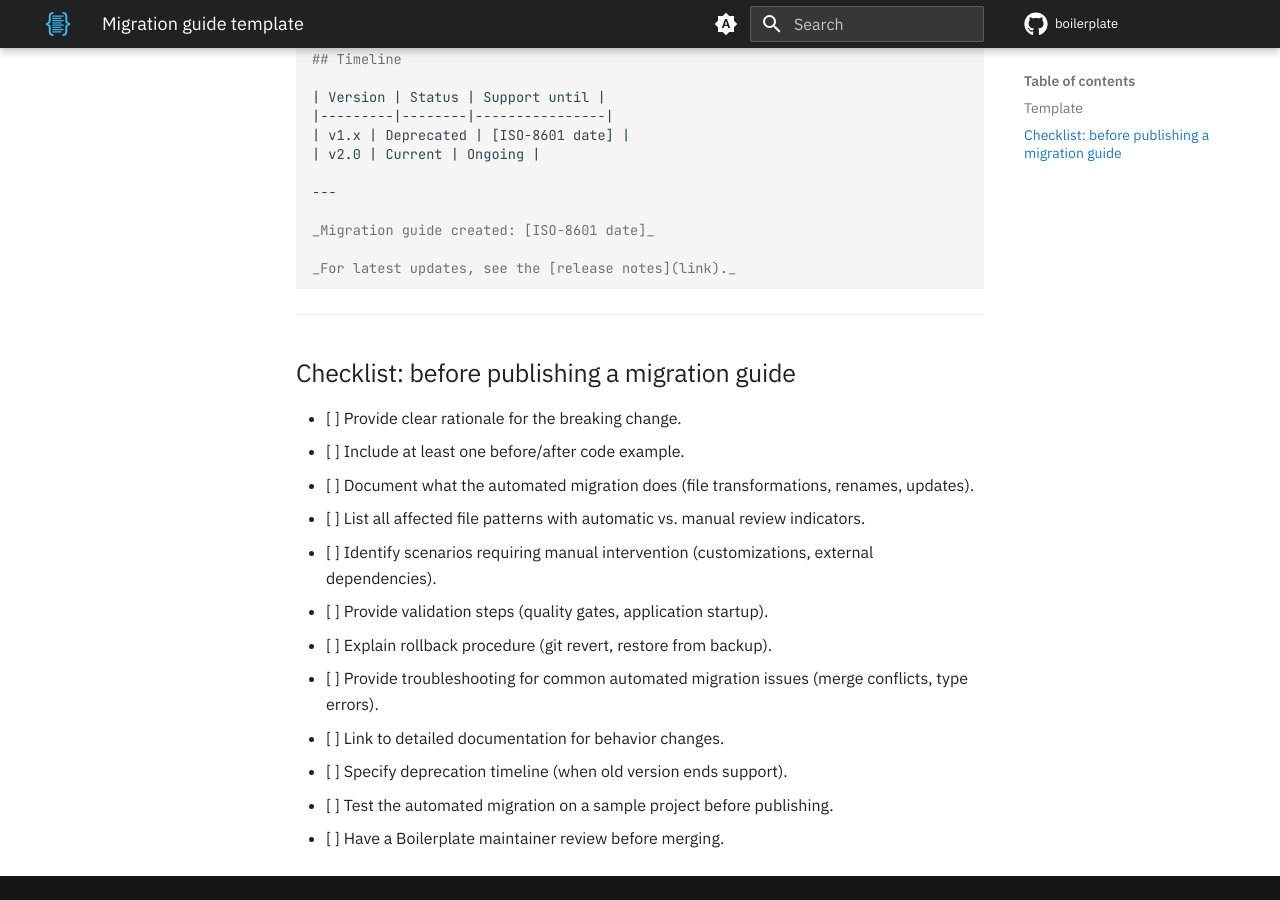
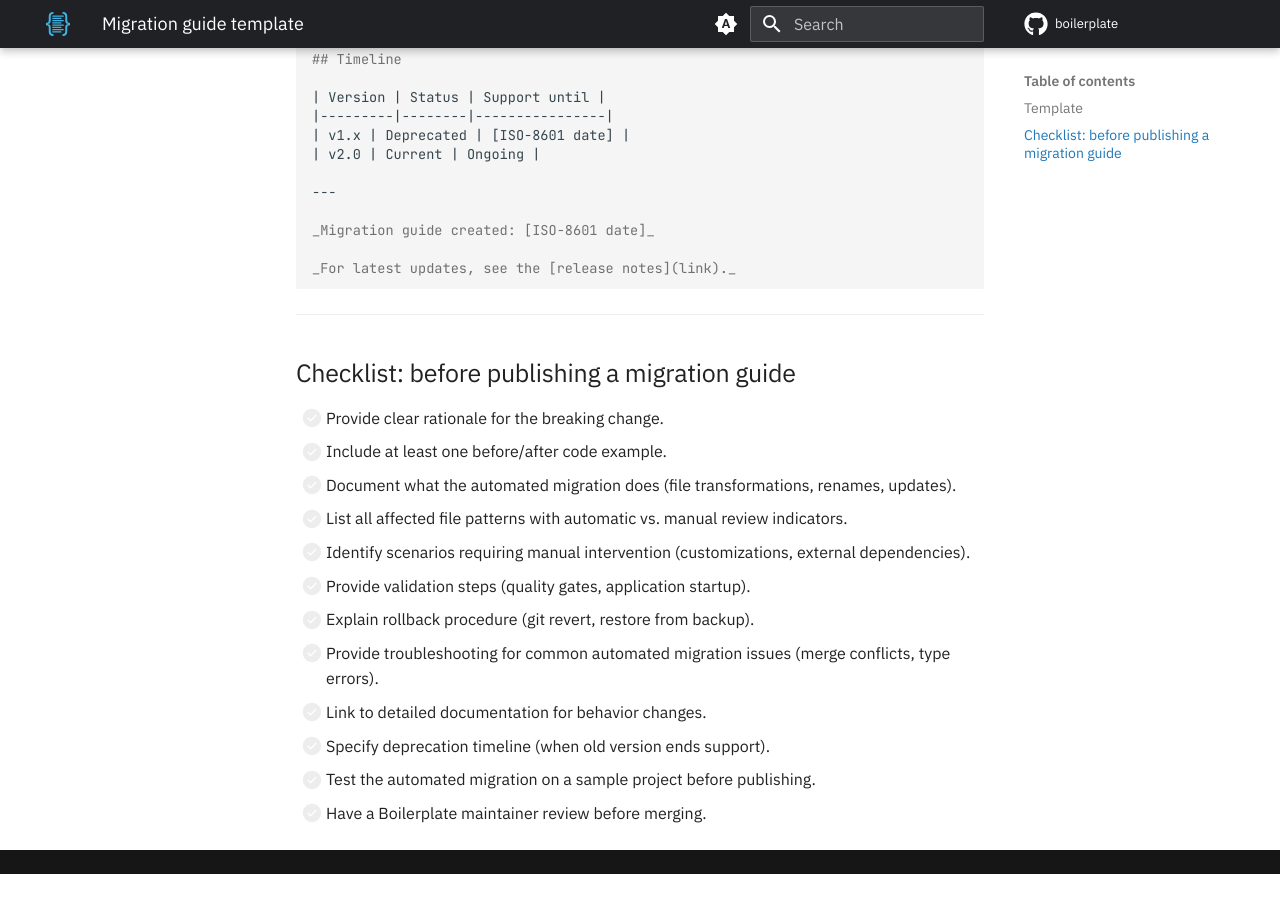
Before and after one commit to TheRealBillSiegler/boilerplate, an MkDocs documentation site: the page built from docs/governance/migration-guide-template.md, in a window 1280 px wide and 900 px high, scrolled down 3929 px. Built offline with MkDocs 1.6.1 and Material for MkDocs 9.7.7, drawn with Linux system fonts in a browser that asks for light colours; comment, search, counter and statistics services are not loaded; the version menu is left out; after the commit the page ends 4803 px from its top, so only the background shows below that; some of the changed text lies outside the part shown.

Commit message:
docs: fix Markdown that renders wrong
Co-Authored-By: Claude Fable 5.1 <noreply@anthropic.com>

`````diff
--- a/docs/governance/migration-guide-template.md
+++ b/docs/governance/migration-guide-template.md
@@ -14,7 +14,7 @@ Use this template when documenting breaking changes in **Boilerplate templates**
 
 ## Template
 
-```markdown
+````markdown
 # Migration guide: <feature or tool> v<OLD_VERSION> → v<NEW_VERSION>
 
 ## What's changing
@@ -24,28 +24,28 @@ Use this template when documenting breaking changes in **Boilerplate templates**
 ### Example
 
 Before (v<OLD_VERSION>):
-\`\`\`python
+```python
 # Old way
 from boilerplate import render_template
 result = render_template("my-template", answers={...})
-\`\`\`
+```
 
 After (v<NEW_VERSION>):
-\`\`\`python
+```python
 # New way
 from boilerplate import Composer
 result = Composer("my-template", answers={...}).render()
-\`\`\`
+```
 
 ## Automated migration
 
 Copier handles this migration automatically when you update your project:
 
-\`\`\`powershell
+```powershell
 # Update to latest template version
 copier update
 # (future) boilerplate update — not yet shipped, see design/adr-007-update-model.md
-\`\`\`
+```
 
 ### What the automation does
 
@@ -73,10 +73,10 @@ The update process will:
 
 **If** you have heavily customized `<component>`, the automated merge may require review:
 
-\`\`\`powershell
+```powershell
 # After running update, check for merge markers
 git diff
-\`\`\`
+```
 
 Look for conflict markers (`<<<<<<<`, `=======`, `>>>>>>>`). Resolve by choosing the appropriate sections or merging both.
 
@@ -84,13 +84,13 @@ Look for conflict markers (`<<<<<<<`, `=======`, `>>>>>>>`). Resolve by choosing
 
 **If** you have external scripts or tools calling the old API:
 
-\`\`\`python
+```python
 # Update external scripts from:
 old_function(param1, param2)
 
 # To:
 new_function(param1=param1, param2=param2)
-\`\`\`
+```
 
 These changes are **outside** the template-managed files and require manual updates.
 
@@ -98,12 +98,12 @@ These changes are **outside** the template-managed files and require manual upda
 
 Verify the automated migration succeeded:
 
-\`\`\`powershell
+```powershell
 # Run quality gates
 uv run ruff check
 uv run pyright
 uv run pytest
-\`\`\`
+```
 
 **Expected results**:
 - ✓ No linting errors
@@ -115,14 +115,14 @@ uv run pytest
 
 If critical issues arise:
 
-\`\`\`powershell
+```powershell
 # Option 1: Revert the update commit
 git revert HEAD
 uv sync --locked
 
 # Option 2: Restore from backup (if you created one)
 git checkout <branch-before-update>
-\`\`\`
+```
 
 Then open an issue with:
 - The error encountered
@@ -138,14 +138,14 @@ Then open an issue with:
 **Cause**: Your customizations conflict with template changes.
 
 **Solution**:
-\`\`\`bash
+```bash
 # Review conflicts
 git status
 # Edit files with markers (<<<<<<<, =======, >>>>>>>)
 # Choose appropriate sections
 git add <resolved-files>
 git commit -m "chore: resolve migration conflicts"
-\`\`\`
+```
 
 ### Type errors after migration
 
@@ -154,11 +154,11 @@ git commit -m "chore: resolve migration conflicts"
 **Cause**: API signature changes not fully applied to custom code.
 
 **Solution**:
-\`\`\`powershell
+```powershell
 # Identify failing imports/calls
 uv run python -m pyright --verbose
 # Update your custom code to match new signatures (see examples above)
-\`\`\`
+```
 
 ### Tests fail after update
 
@@ -167,11 +167,11 @@ uv run python -m pyright --verbose
 **Cause**: Breaking changes in behavior, not just API.
 
 **Solution**:
-\`\`\`powershell
+```powershell
 # Review test failures for deprecated patterns
 uv run python -m pytest -v
 # Update test assertions and mocks to match new behavior
-\`\`\`
+```
 
 ## Getting help
 
@@ -199,7 +199,7 @@ uv run python -m pytest -v
 _Migration guide created: [ISO-8601 date]_
 
 _For latest updates, see the [release notes](link)._
-```
+````
 
 ---
 
--- a/mkdocs.yml
+++ b/mkdocs.yml
@@ -129,6 +129,8 @@ markdown_extensions:
           format: !!python/name:pymdownx.superfences.fence_code_format
   - pymdownx.tabbed:
       alternate_style: true
+  - pymdownx.tasklist:
+      custom_checkbox: true
   - mkdocs-typer
 
 extra_javascript:
`````
Also changed, not shown: SECURITY.md (+1 -0 lines), docs/governance/contributing.md (+6 -6 lines), docs/governance/versioning.md (+4 -4 lines), docs/quickstart.md (+2 -1 lines).
